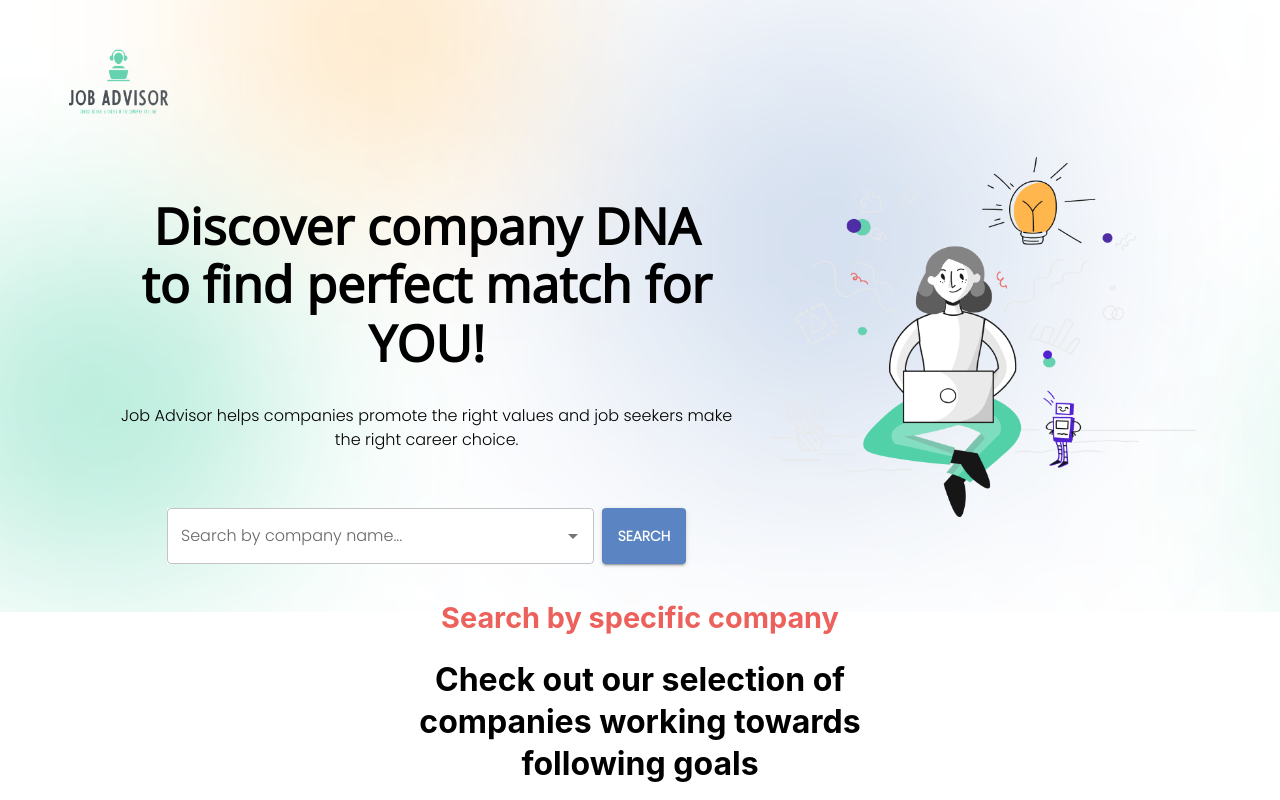
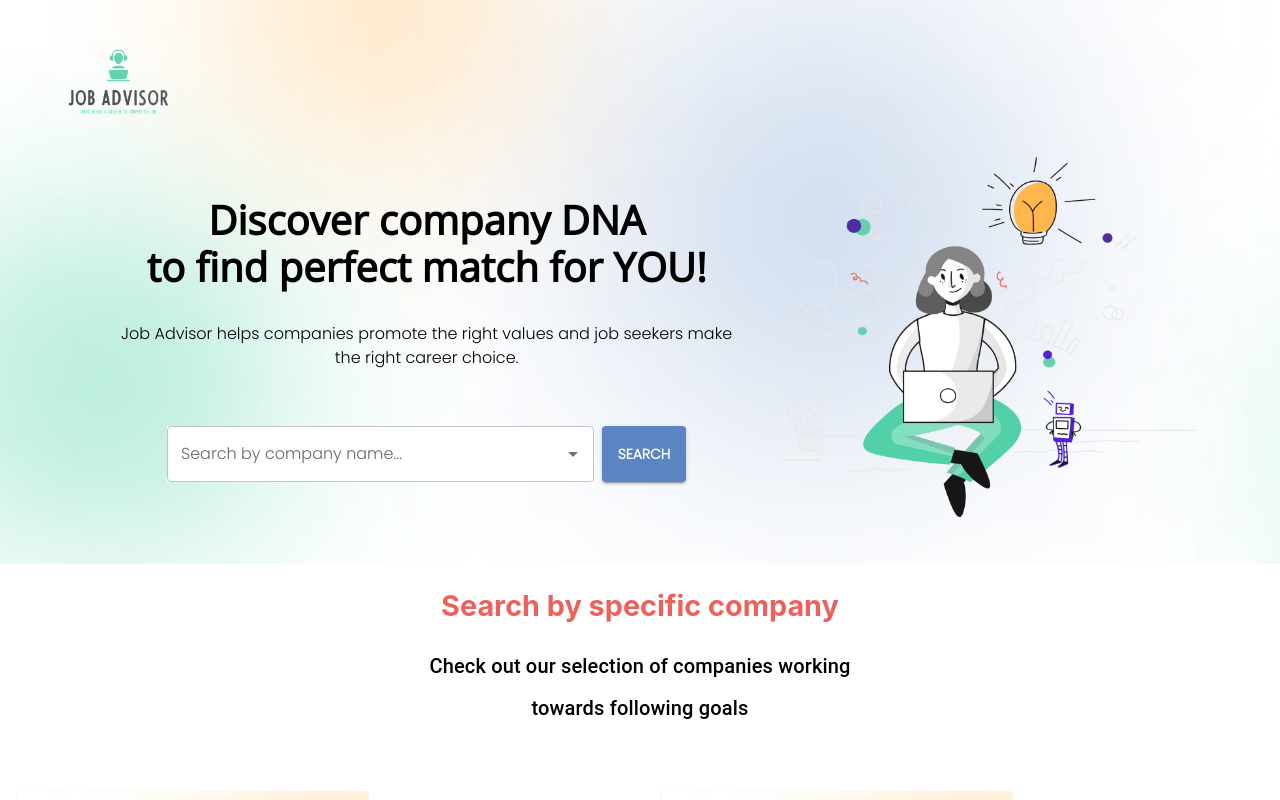
Before and after one commit to Job-Advisor-project/FrontEnd, a React (Create React App) app in the folder react/: page / in a window 1280 px wide. Shown: the top 800 px of the page. Built offline with nearby package versions, Linux system fonts and the light colour scheme.

Commit message:
update tagline boldness

```diff
--- a/react/src/components/HeroSection.jsx
+++ b/react/src/components/HeroSection.jsx
@@ -45,7 +45,7 @@ export default function TitleTag({ selected }) {
               textAlign: "center",
               fontFamily: "sans-serif",
               typography: {
-                md: "h5",
+                md: "h6",
                 sm: "h6",
                 xs: "subtitle1",
               },
--- a/react/src/components/TextSection.jsx
+++ b/react/src/components/TextSection.jsx
@@ -30,7 +30,7 @@ export default function TextSection() {
         justifyContent: "center",
         alignItems: "center",
         height: "20vh",
-        mb: 2,
+        my: 2,
       }}
     >
       <Typography
@@ -38,7 +38,7 @@ export default function TextSection() {
         variant="subtitle1"
         style={{
           color: "#EC615B",
-          lineHeight: "35px",
+          lineHeight: "30px",
           maxWidth: "35%",
         }}
       >
@@ -46,7 +46,7 @@ export default function TextSection() {
       </Typography>
       <Typography
         theme={theme}
-        variant="h4"
+        variant="h6"
         sx={{
           lineHeight: "42px",
           maxWidth: "35%",
--- a/react/src/theme.js
+++ b/react/src/theme.js
@@ -19,9 +19,12 @@ export const theme = createTheme({
   // },
   typography: {
     fontFamily: ["Poppins", "sans-serif", "Open Sans"].join(","),
-    h3: { fontFamily: "Open Sans", fontWeight: 800, fontSize: 50 },
+    h3: { fontFamily: "Open Sans", fontWeight: 800, fontSize: 40 },
     h4: { fontFamily: "Open Sans", fontWeight: 600, fontSize: 35 },
-    h5: { fontFamily: "POpen Sans", fontWeight: 600, fontSize: 25 },
+    h5: { fontFamily: "Open Sans", fontWeight: 600, fontSize: 25 },
+    h6: { fontFamily: "Poppins", fontWeight: 400, fontSize: 30 },
+    subtitle1: { fontFamily: "Open Sans", fontWeight: 400, fontSize: 30 },
+    subtitle2: { fontFamily: "Poppins", fontWeight: 400, fontSize: 30 },
     body1: { fontFamily: "Poppins", fontWeight: 400 },
   },
 });
```
